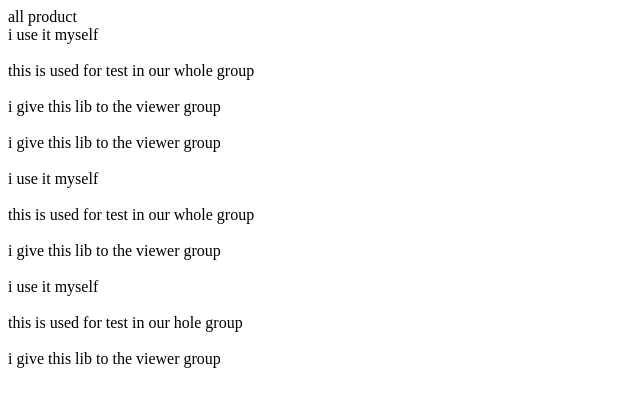
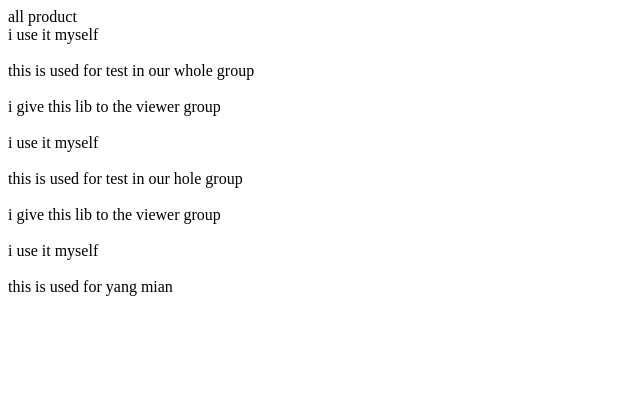
Before and after one commit to kafeiyin00/ProductControl, a plain HTML site: page index.html in a window 1280 px wide. Shown: the whole page, without its empty margins (0-640 px from the left). Drawn offline with Linux system fonts and the light colour scheme.

Commit message:
pic_scan
pic_scan

```diff
--- a/index.html
+++ b/index.html
@@ -1,19 +1,18 @@
 <head>all product</head>
 <Allproduct>
-	<Product name = "Test">
-		<usr id = "00001" limit = "1" date = "2016.1.1"><br>i use it myself</br></usr>
-		<usr id = "00002" limit = "0" date = "2016.10.1"><br>this is used for test in our whole group</br></usr>
-		<usr id = "00003" limit = "0" date = "2015.10.1"><br>i give this lib to the viewer group</br></usr>
-		<usr id = "00004" limit = "-1" date = "2016.10.1"><br>i give this lib to the viewer group</br></usr>
-	</Product>
 	<Product name = "OctreeCachex32">
-		<usr id = "00001" limit = "1" date = "2016.1.1"><br>i use it myself</br></usr>
-		<usr id = "00002" limit = "0" date = "2016.10.1"><br>this is used for test in our whole group</br></usr>
-		<usr id = "00003" limit = "0" date = "2016.10.1"><br>i give this lib to the viewer group</br></usr>
+		<usr id = "00001" limit = "1" date = "forever"><br>i use it myself</br></usr>
+		<usr id = "00002" limit = "1" date = "2016.1.1"><br>this is used for test in our whole group</br></usr>
+		<usr id = "00003" limit = "0" date = "2016.1.1"><br>i give this lib to the viewer group</br></usr>
 	</Product>
 	<Product name = "OctreeCachex64">
-		<usr id = "00001" limit = "1" date = "2016.1.1"><br>i use it myself</br></usr>
-		<usr id = "00002" limit = "0" date = "2016.10.1"><br>this is used for test in our hole group</br></usr>
-		<usr id = "00003" limit = "0" date = "2016.10.1"><br>i give this lib to the viewer group</br></usr>
+		<usr id = "00001" limit = "1" date = "forever"><br>i use it myself</br></usr>
+		<usr id = "00002" limit = "1" date = "2016.1.1"><br>this is used for test in our hole group</br></usr>
+		<usr id = "00003" limit = "1" date = "2016.1.1"><br>i give this lib to the viewer group</br></usr>
+	</Product>
+	<Product name = "pic_scan">
+		<usr id = "00001" limit = "1" date = "forever"><br>i use it myself</br></usr>
+		<usr id = "00002" limit = "1" date = "2016.10.1"><br>this is used for yang mian</br></usr>
+		<usr id = "00003" limit = "1" date = "2016.1.1"><br></br></usr>
 	</Product>
 </Allproduct>
```
Also changed, not shown: 1 other file.
